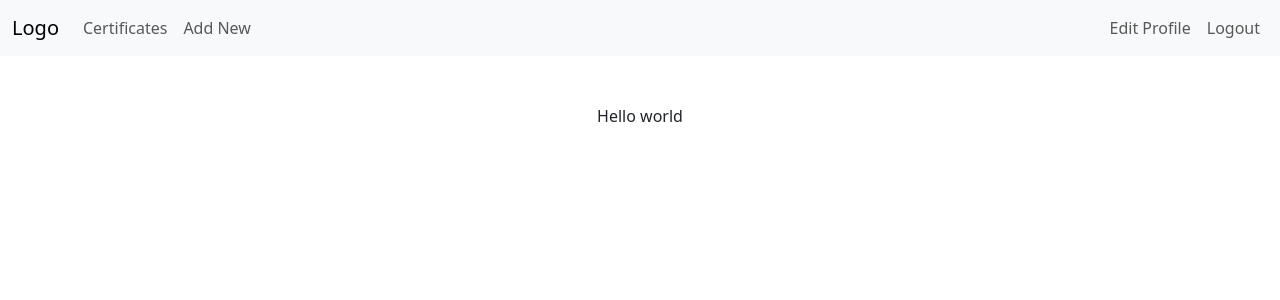
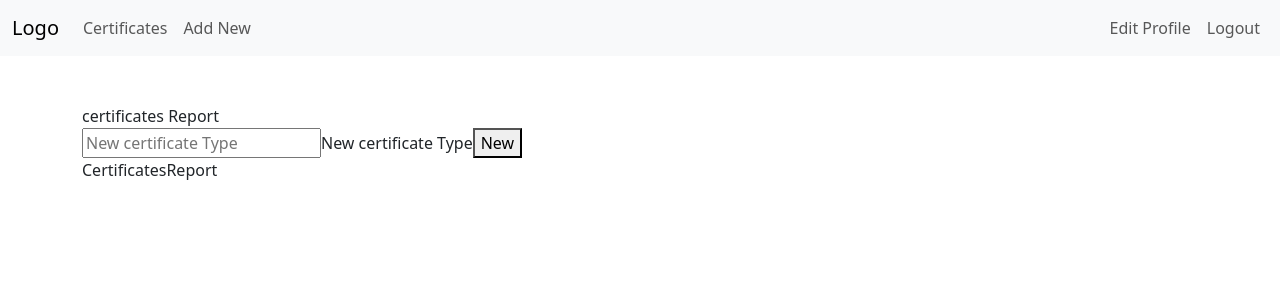
Before and after one commit to MhdTarhini/User-Certificates, a Vue app in the folder client/: page /certificates_report in a window 1280 px wide. Shown: the top 300 px of the page. Built offline with nearby package versions, Linux system fonts and the light colour scheme; sample sign-in values are in the browser's storage.

Commit message:
client <> Add New Certificate Type

```diff
--- a/client/src/API/queries.js
+++ b/client/src/API/queries.js
@@ -50,6 +50,10 @@ export const useAxios = () => {
     const response = await authAxios.get(`/admin/approve_user/${userId}`)
     return response
   }
+  const addNewCertificateTypeAPI = async (certificateType) => {
+    const response = await authAxios.get(`/admin/new_certificate_type/${certificateType}`)
+    return response
+  }
 
   return {
     AddAndUpdateUserInfoAPI,
@@ -60,6 +64,7 @@ export const useAxios = () => {
     getUserCertificates,
     deleteUserCertificates,
     getUsersReportAPI,
-    approveUserAPI
+    approveUserAPI,
+    addNewCertificateTypeAPI
   }
 }
--- /dev/null
+++ b/client/src/components/AddCertificateType.vue
@@ -0,0 +1,43 @@
+<template>
+  <div class="d-flex align-items-center">
+    <div class="input-container">
+      <input
+        v-model="newCertificateType"
+        placeholder="New certificate Type"
+        class="input-field"
+        type="text"
+      />
+      <label for="input-field" class="input-label">New certificate Type</label>
+      <span class="input-highlight"></span>
+    </div>
+    <button @click="addNewCertificateType">New</button>
+  </div>
+</template>
+
+<script>
+import {useAxios} from '../API/queries';
+
+export default {
+  name: "AddCertificateType",
+  data() {
+    return {
+      newCertificateType: ""
+    };
+  },
+  methods: {
+      async addNewCertificateType() {
+        const {addNewCertificateType}=useAxios()
+        try {
+        const response = await addNewCertificateTypeAPI(this.newCertificateType)
+        console.log(response.data);
+        this.newCertificateType = '';
+        } catch (error) {
+        console.error('Error adding certificate type:', error);
+        }
+    }
+  }
+};
+</script>
+
+<style>
+</style>
--- /dev/null
+++ b/client/src/components/CertificatesReport.vue
@@ -0,0 +1,13 @@
+<template>
+  <main>
+    <div>CertificatesReport</div>
+  </main>
+</template>
+
+<script >
+
+export default {
+    name:"CertificatesReport",
+
+}
+</script>
--- a/client/src/router/index.js
+++ b/client/src/router/index.js
@@ -2,7 +2,7 @@ import { createRouter, createWebHistory } from 'vue-router'
 import LoginView from '../views/LoginView.vue'
 import RegisterView from '../views/RegisterView.vue'
 import DashboardView from '../views/DashboardView.vue'
-import AdminView from '../views/AdminView.vue'
+import AdminDashboardView from '../views/AdminDashboardView.vue'
 import LayoutView from '../views/LayoutView.vue'
 import EditProfileView from '../views/EditProfileView.vue'
 import AddCertificateView from '../views/addCertificateView.vue'
@@ -49,7 +49,7 @@ const router = createRouter({
         {
           path: '',
           name: 'AdminDashboard',
-          component: AdminView
+          component: AdminDashboardView
         },
         {
           path: '/certificates_report',
--- a/client/src/views/CertificatesReportView.vue
+++ b/client/src/views/CertificatesReportView.vue
@@ -1,5 +1,22 @@
 <template>
-    <div class="row justify-content-md-center">
-        Hello world
-      </div>
+  <main>
+    <div>certificates Report</div>
+    <div class="d-flex flex-column">
+      <AddCertificateType/>
+      <CertificatesReport/>
+    </div>
+  </main>
 </template>
+
+<script >
+import AddCertificateType from '../components/AddCertificateType.vue'
+import CertificatesReport from '../components/CertificatesReport.vue'
+
+export default {
+    name:"AdminDashboard",
+    components:{
+        AddCertificateType,
+        CertificatesReport,
+    }
+}
+</script>
```
Also changed, not shown: client/src/views/AdminDashboardView.vue (renamed from client/src/views/AdminView.vue).
